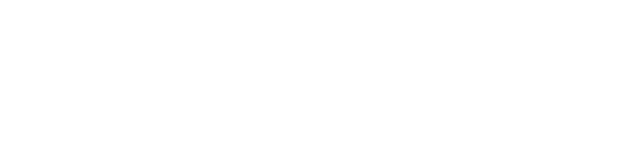
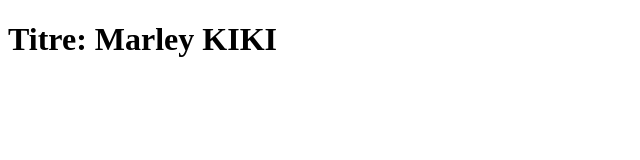
Before and after one commit to REEVEHM/git-mon-cv, a plain HTML site: page index.html in a window 1280 px wide. Shown: the whole page, without its empty margins (0-640 px from the left). Drawn offline with Linux system fonts and the light colour scheme.

Commit message:
mise en place de la section titre

```diff
--- a/index.html
+++ b/index.html
@@ -8,6 +8,6 @@
     <title>Document</title>
 </head>
 <body>
-
+    <h1>Titre: Marley KIKI</h1>
 </body>
 </html>
```
